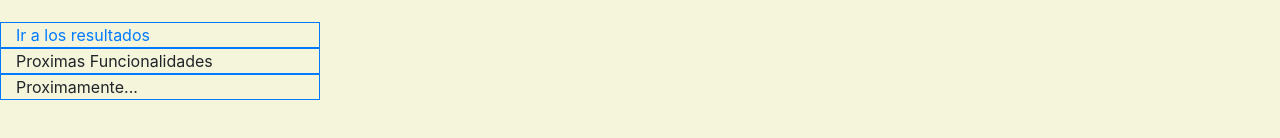
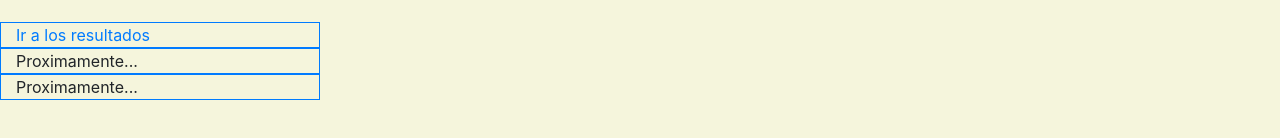
Before and after one commit to Alvarodobleg/wikiproyecto, an Angular app in the folder proyecto1/: page / in a window 1280 px wide. Shown: the part 196-334 px from the top of the page. Built offline with nearby package versions, Linux system fonts and the light colour scheme.

Commit message:
cambio de botones
correcion minima en descripcion de pequeños botones

```diff
--- a/proyecto1/src/app/app.component.html
+++ b/proyecto1/src/app/app.component.html
@@ -18,7 +18,7 @@
 	<div class="row enlaces">
 			<div class="col-3 links border border-primary"><a href="#resultados">Ir a los resultados</a></div>
 			<div class="w-100 "></div>
-			<div class="col-3 links border border-primary">Proximas Funcionalidades</div>
+			<div class="col-3 links border border-primary">Proximamente...</div>
 			<div class="w-100"></div>
 			<div class="col-3 links border border-primary">Proximamente...</div>
 			<div class="w-100"></div>
```
